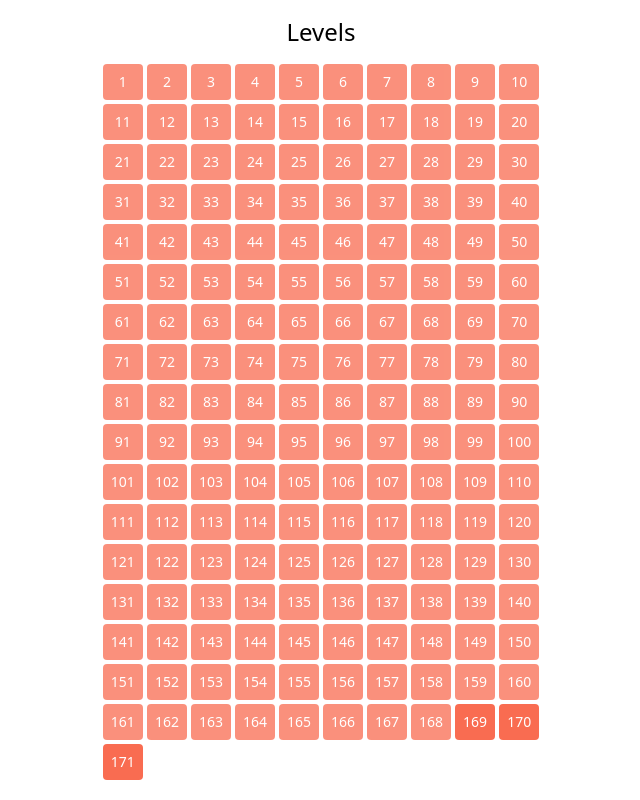
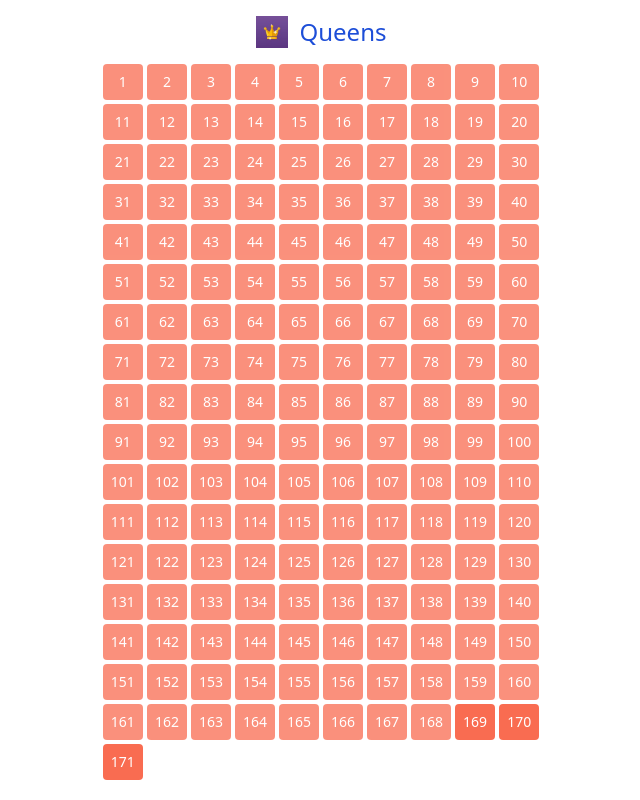
Before and after one commit to samimsu/queens-game-linkedin, a React (Vite) app: page / in a window 1280 px wide. Shown: the whole page, without its empty margins (319-959 px from the left). Built offline with nearby package versions, Linux system fonts and the light colour scheme.

Commit message:
Add game title, logo and link

```diff
--- a/index.html
+++ b/index.html
@@ -2,20 +2,20 @@
 <html lang="en">
   <head>
     <meta charset="utf-8" />
-    <link rel="icon" href="/favicon.ico" />
+    <!-- <link rel="icon" href="/favicon.ico" /> -->
     <meta name="viewport" content="width=device-width, initial-scale=1" />
     <meta name="theme-color" content="#000000" />
     <meta
       name="description"
       content="Web site created using @vitejs/plugin-react"
     />
-    <link rel="apple-touch-icon" href="/logo192.png" />
+    <!-- <link rel="apple-touch-icon" href="/logo192.png" /> -->
     <!--
       manifest.json provides metadata used when your web app is installed on a
       user's mobile device or desktop. See https://developers.google.com/web/fundamentals/web-app-manifest/
     -->
-    <link rel="manifest" href="/manifest.json" />
-    <title>React App</title>
+    <!-- <link rel="manifest" href="/manifest.json" /> -->
+    <title>Queens</title>
   </head>
   <body>
     <noscript>You need to enable JavaScript to run this app.</noscript>
--- a/package.json
+++ b/package.json
@@ -16,7 +16,7 @@
     "@adobe/css-tools": "^4.3.1"
   },
   "scripts": {
-    "start": "BROWSER=none WDS_SOCKET_PORT=0 vite --port 3000 --host",
+    "start": "vite --port 3000 --host",
     "build": "vite build",
     "preview": "vite preview",
     "test": "vitest"
--- a/src/pages/LevelSelection.jsx
+++ b/src/pages/LevelSelection.jsx
@@ -1,5 +1,6 @@
 import { Link } from "react-router-dom";
 import getAvailableLevels from "../utils/getAvailableLevels";
+import queensLogo from "../assets/queens_game_logo.jpeg";
 
 const LevelSelection = () => {
   const totalLevels = 171;
@@ -7,7 +8,19 @@ const LevelSelection = () => {
 
   return (
     <div className="flex flex-col justify-center items-center">
-      <h1 className="text-2xl mt-4 mb-3">Levels</h1>
+      <div className="flex items-center space-x-3 mt-4 mb-3">
+        <img src={queensLogo} width={32} height={32} alt="Queens Logo" />
+        <h1 className="text-2xl">
+          <a
+            href="https://www.linkedin.com/showcase/queens-game"
+            target="_blank"
+            rel="noopener noreferrer"
+            className="text-blue-700 font-medium hover:underline"
+          >
+            Queens
+          </a>
+        </h1>
+      </div>
       <div className="grid grid-cols-10 gap-1 p-1 text-sm">
         {Array.from({ length: totalLevels }, (_, i) => i + 1).map((level) => (
           <Link to={`/level/${level}`} key={level}>
```
Also changed, not shown: src/assets/queens_game_logo.jpeg (added), 1 other file (tests, documents, lock files or other folders).
